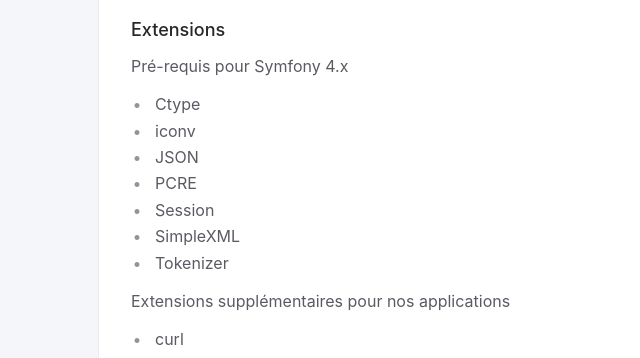
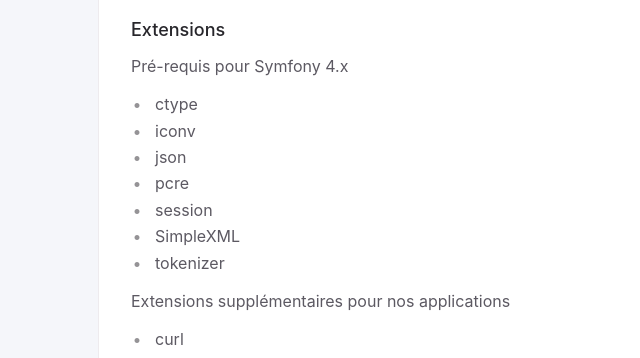
Before and after one commit to le-phare/le-phare.github.io, a Jekyll site: the page built from docs/config/base.md, in a window 1280 px wide. Shown: the part 927-1285 px from the top of the page, without its empty margins (257-897 px from the left). Built offline with Jekyll 4.4.1, drawn with Linux system fonts in a browser that asks for light colours.

Commit message:
fix: case

```diff
--- a/docs/config/base.md
+++ b/docs/config/base.md
@@ -35,13 +35,13 @@ La liste des adresses ips à autoriser :
 
 Pré-requis pour Symfony 4.x
 
- * Ctype
+ * ctype
  * iconv
- * JSON
- * PCRE
- * Session
+ * json
+ * pcre
+ * session
  * SimpleXML
- * Tokenizer
+ * tokenizer
 
 Extensions supplémentaires pour nos applications
 
```
